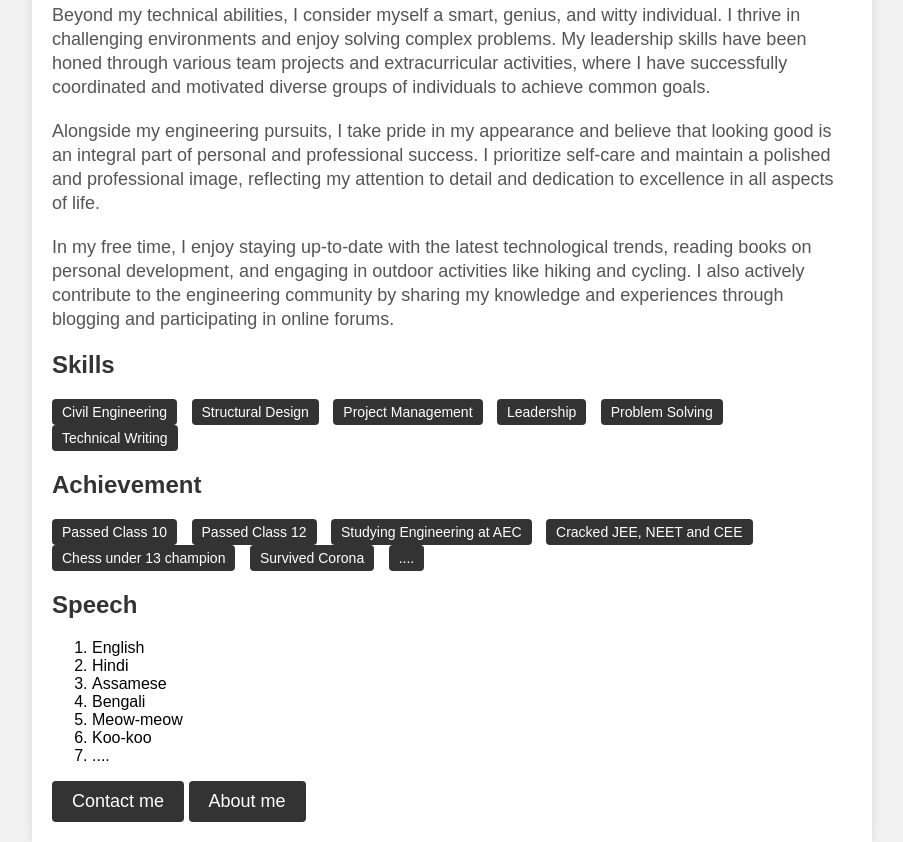
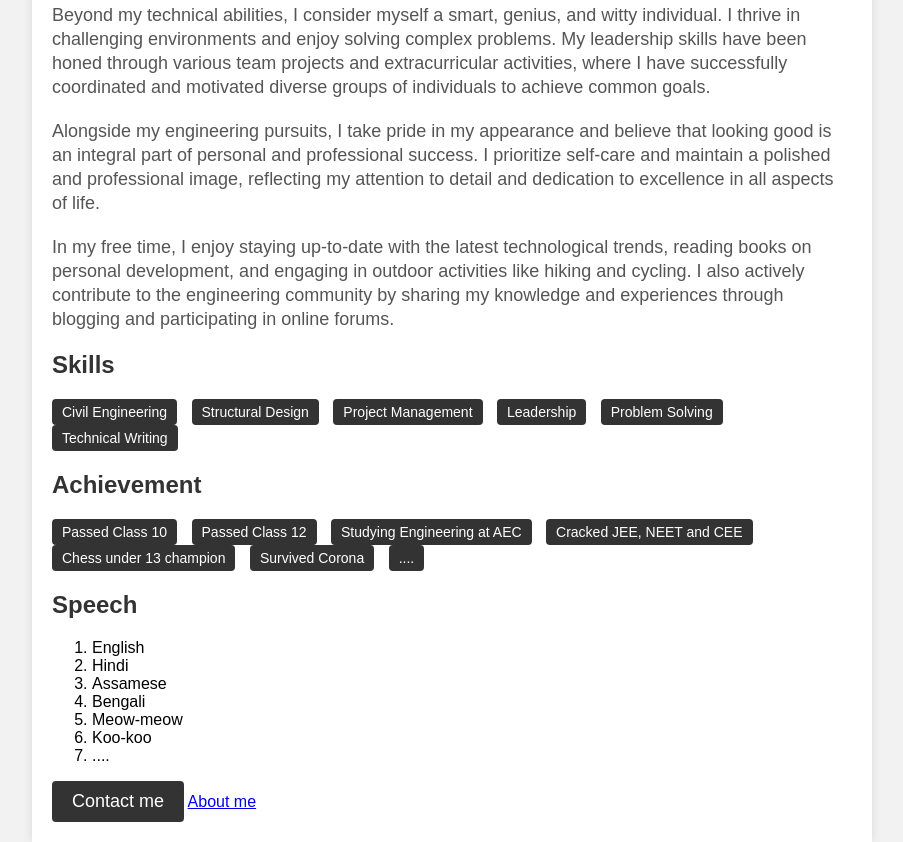
Before and after one commit to Las-9957/Resume, a plain HTML site: page index.html in a window 1280 px wide. Shown: the part 398-1240 px from the top of the page, without its empty margins (188-1091 px from the left). Drawn offline with Linux system fonts and the light colour scheme.

Commit message:
Update index.html

```diff
--- a/index.html
+++ b/index.html
@@ -142,20 +142,6 @@
         .button:hover {
             background-color: #555;
         }
-        .buttn:hover {
-            background-color: #555;
-        }
-        .buttn {
-            display: inline-block;
-            padding: 10px 20px;
-            background-color: #333;
-            color: #fff;
-            text-decoration: none;
-            font-size: 18px;
-            border-radius: 4px;
-        }
-
-
     </style>
 </head>
 <body>
```
